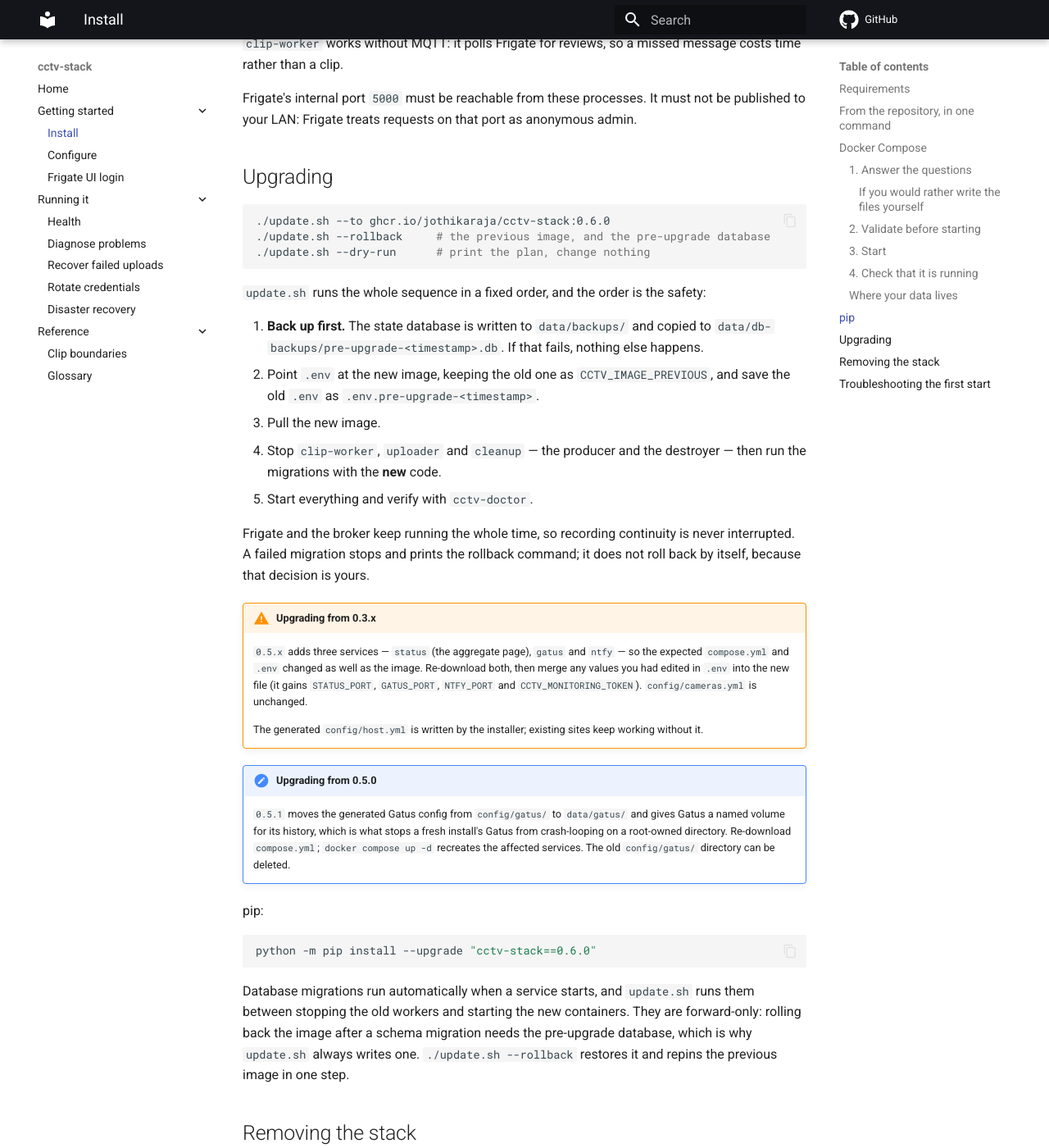
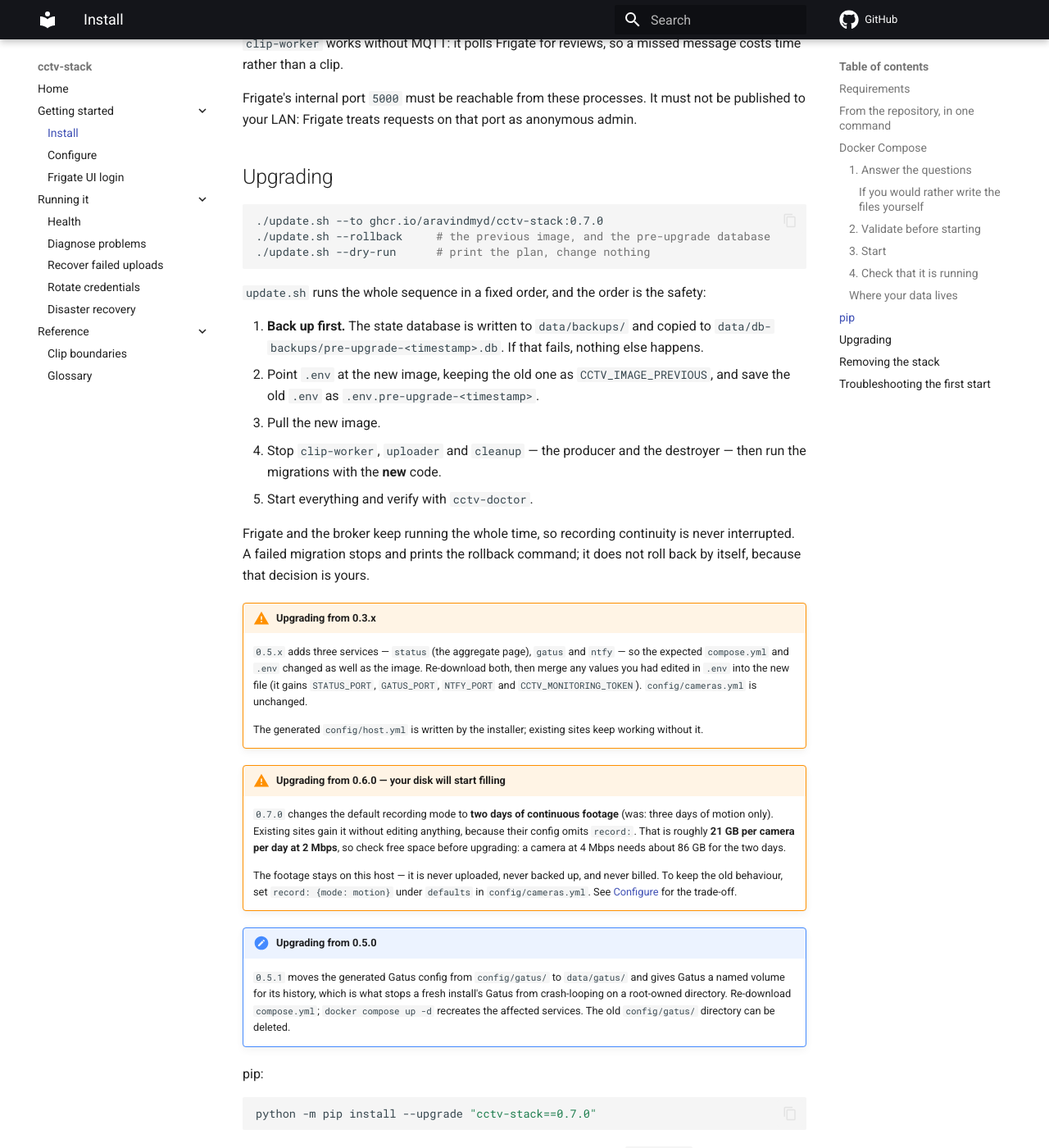
Before and after one commit to aravindmyd/cctv-stack, an MkDocs documentation site: the page built from docs/install.md, in a window 1280 px wide and 1400 px high, scrolled down 4861 px. Shown: the whole window at 82% size. Built offline with MkDocs 1.6.1 and Material for MkDocs 9.7.7, drawn with Linux system fonts in a browser that asks for light colours; comment, search, counter and statistics services are not loaded; some of the changed text lies outside the part shown.

Commit message:
chore(release): 0.7.0 (#17)
Two days of continuous footage is the default, so this is a MINOR release with a
loud note: existing sites gain it without editing anything, and at 2 Mbps that is
about 21 GB per camera per day on local disk — never uploaded, never backed up.

Also fixes the upgrade example, which pointed at ghcr.io/jothikaraja instead of
ghcr.io/aravindmyd.

Signed-off-by: Jothika Raja <jothika.zero@gmail.com>
Co-authored-by: Jothika Raja <jothika.zero@gmail.com>

````diff
--- a/docs/install.md
+++ b/docs/install.md
@@ -79,7 +79,7 @@ already on disk and exits `78` naming the values that are still placeholders.
 ```ini
 # The published image. Pin the release you are installing; `edge` follows the default
 # branch and is not a stable target.
-CCTV_IMAGE=ghcr.io/aravindmyd/cctv-stack:0.6.0
+CCTV_IMAGE=ghcr.io/aravindmyd/cctv-stack:0.7.0
 
 # RTSP URLs. Replace the placeholder user:password and host.
 CAMERA_FRONT_DOOR_RTSP=rtsp://user:password@192.168.1.10:554/Streaming/Channels/101
@@ -93,8 +93,8 @@ Leave `CCTV_STORAGE_BUCKET` empty for a local-only install. The uploader will ru
 report `DISABLED`; nothing is uploaded and nothing is hidden.
 
 !!! note "Image tags"
-    `0.6.0` is the current release and matches the configuration shown here. `:0.6` follows
-    the newest 0.6.x patch, and `:edge` is rebuilt on every merge to `master` — useful for
+    `0.7.0` is the current release and matches the configuration shown here. `:0.7` follows
+    the newest 0.7.x patch, and `:edge` is rebuilt on every merge to `master` — useful for
     testing a change, not for a site you rely on.
 
 `config/cameras.yml`, where each camera references the variable names from `.env`:
@@ -234,7 +234,7 @@ published to your LAN: Frigate treats requests on that port as anonymous admin.
 ## Upgrading
 
 ```bash
-./update.sh --to ghcr.io/jothikaraja/cctv-stack:0.6.0
+./update.sh --to ghcr.io/aravindmyd/cctv-stack:0.7.0
 ./update.sh --rollback     # the previous image, and the pre-upgrade database
 ./update.sh --dry-run      # print the plan, change nothing
 ```
@@ -263,6 +263,16 @@ itself, because that decision is yours.
     The generated `config/host.yml` is written by the installer; existing sites keep working
     without it.
 
+!!! warning "Upgrading from 0.6.0 — your disk will start filling"
+    `0.7.0` changes the default recording mode to **two days of continuous footage** (was: three
+    days of motion only). Existing sites gain it without editing anything, because their
+    config omits `record:`. That is roughly **21 GB per camera per day at 2 Mbps**, so check
+    free space before upgrading: a camera at 4 Mbps needs about 86 GB for the two days.
+
+    The footage stays on this host — it is never uploaded, never backed up, and never billed.
+    To keep the old behaviour, set `record: {mode: motion}` under `defaults` in
+    `config/cameras.yml`. See [Configure](configure.md#record) for the trade-off.
+
 !!! note "Upgrading from 0.5.0"
     `0.5.1` moves the generated Gatus config from `config/gatus/` to `data/gatus/` and gives
     Gatus a named volume for its history, which is what stops a fresh install's Gatus from
@@ -272,7 +282,7 @@ itself, because that decision is yours.
 pip:
 
 ```bash
-python -m pip install --upgrade "cctv-stack==0.6.0"
+python -m pip install --upgrade "cctv-stack==0.7.0"
 ```
 
 Database migrations run automatically when a service starts, and `update.sh` runs them
--- a/pyproject.toml
+++ b/pyproject.toml
@@ -4,7 +4,7 @@ build-backend = "hatchling.build"
 
 [project]
 name = "cctv-stack"
-version = "0.6.0"
+version = "0.7.0"
 description = "A packaging-first self-hosted CCTV stack built on Frigate."
 readme = "README.md"
 requires-python = ">=3.12"
--- a/src/cctv/__init__.py
+++ b/src/cctv/__init__.py
@@ -16,4 +16,4 @@ from __future__ import annotations
 
 __all__ = ["__version__"]
 
-__version__ = "0.6.0"
+__version__ = "0.7.0"
````
Also changed, not shown: AGENTS.md (+1 -1 lines), CONTRIBUTING.md (+1 -1 lines), README.md (+6 -5 lines), internal/index.md (+1 -1 lines), 1 other file.
